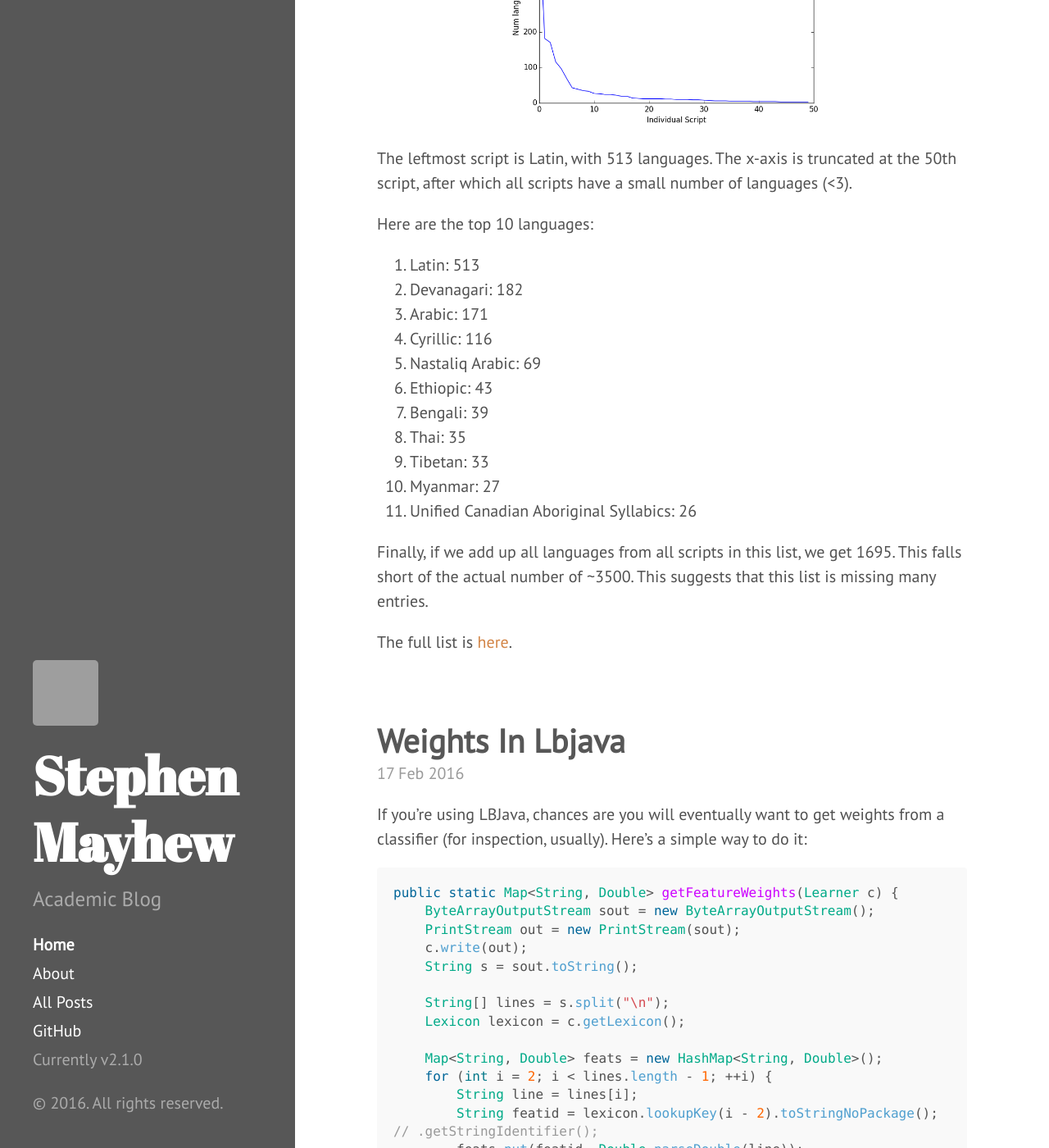
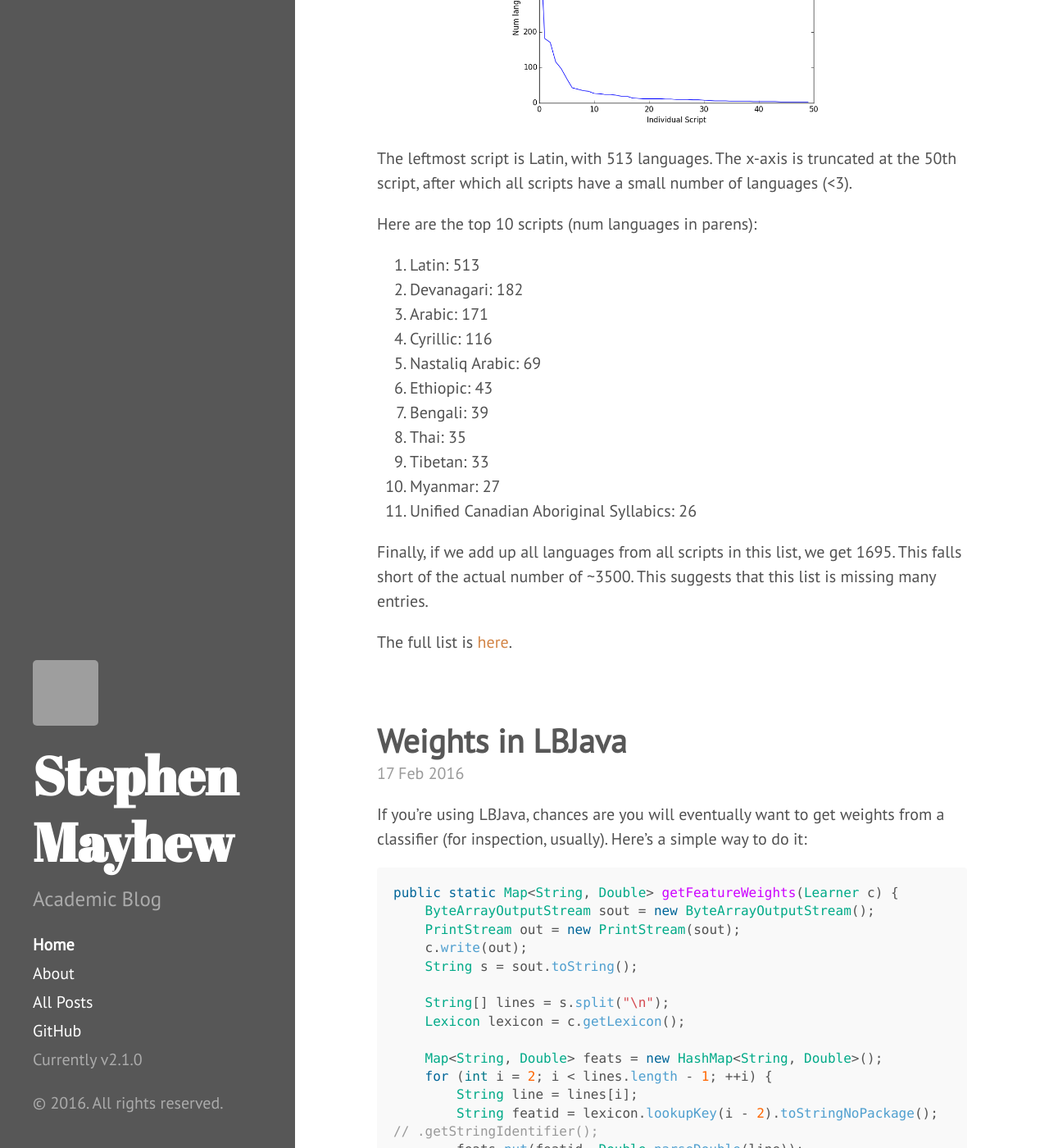
Before and after one commit to mayhewsw/mayhewsw.github.io, a Jekyll site: the page built from index.html, in a window 1280 px wide and 1400 px high, scrolled down 1306 px. Shown: the whole window at 82% size. Built offline with Jekyll 4.4.1, drawn with Linux system fonts in a browser that asks for light colours; formulas are drawn with MathJax 3; the list of posts is cut into pages by our own code; some of the changed text lies outside the part shown; grey boxes are pictures that could not be loaded.

```diff
--- a/_includes/head.html
+++ b/_includes/head.html
@@ -28,4 +28,6 @@
 
   <!-- RSS -->
   <link rel="alternate" type="application/rss+xml" title="RSS" href="/atom.xml">
+  <script src='https://cdn.mathjax.org/mathjax/latest/MathJax.js?config=TeX-AMS-MML_HTMLorMML'></script>
+
 </head>
--- a/_posts/2016-02-17-weights-in-lbjava.md
+++ b/_posts/2016-02-17-weights-in-lbjava.md
@@ -3,6 +3,7 @@ layout: post
 mathjax: true
 comments: true
 excerpt: How to get weights in LBJava
+title: Weights in LBJava
 ---
 
 If you're using LBJava, chances are you will eventually want to get
--- a/_posts/2016-02-18-how-many-languages-per-script.md
+++ b/_posts/2016-02-18-how-many-languages-per-script.md
@@ -30,7 +30,7 @@ To show the results, I plotted them with individual scripts on the x-axis and nu
 
 The leftmost script is Latin, with 513 languages. The x-axis is truncated at the 50th script, after which all scripts have a small number of languages (<3).
 
-Here are the top 10 languages:
+Here are the top 10 scripts (num languages in parens):
 
 1. Latin: 513
 2. Devanagari: 182
```
